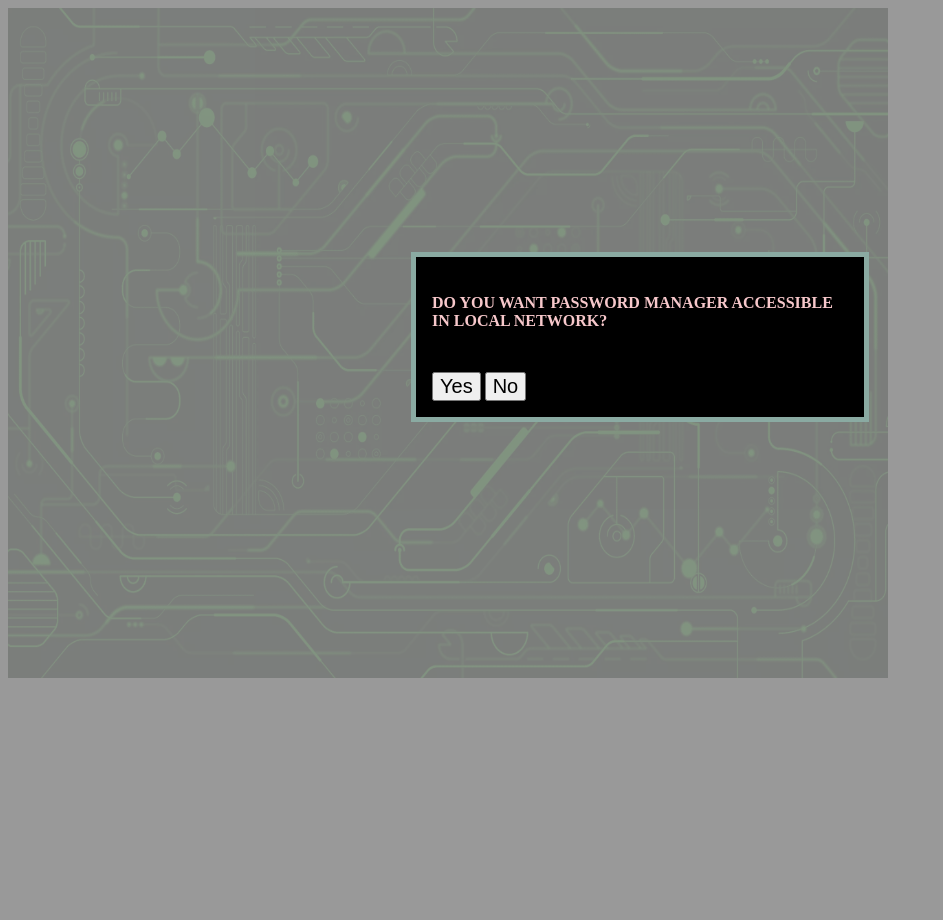
After one commit to albiemer/Hybrid-Password-Manager, a Flask app: template templates/netconfirm.html in a window 1280 px wide. The commit adds this page. Shown: the whole page, without its empty margins (0-943 px from the left). Run offline with Flask 2, Linux system fonts and the light colour scheme; the template is opened without the code that fills it, so the values that code supplies are empty; parts of the project's set-up code (start-up, migrations or seed data) failed here and were passed over.

Commit message:
Add files via upload

```diff
--- a/templates/main.html
+++ b/templates/main.html
@@ -140,7 +140,7 @@ padding: 6px 10px;
   <form method = "post">
 	<button style = "margin: 2%; font-size: 20px;" formaction="/addnew">NEW PASSWORD</button>
 	<button style = "margin: 2%; font-size: 20px; float: right;" formaction="/exitlogin">Exit</button>
-    <input type="text" id="mysearchInput" onkeyup="mysearchFunction()" placeholder="Search for names.." title="Type in a name" autofocus>COUNT PASSWORD ({{ allpasscount }})
+    <input type="text" id="mysearchInput" onkeyup="mysearchFunction()" placeholder="Search for names.." title="Type in a name" autofocus> ({{ allpasscount }})
   </form>
   <h3 style = "float: left; margin-left: 8%;">TITLE</h3>
   <h3 style = "float: left; margin-left: 13%;">USERNAME</h3>
--- /dev/null
+++ b/templates/netconfirm.html
@@ -0,0 +1,126 @@
+<!DOCTYPE html>
+<html>
+<head>
+<meta name="viewport" content="width=device-width, initial-scale=1">
+<style>
+
+/* ---------- login -------- */
+
+/* Full-width input fields */
+input[type=text], input[type=password] {
+    width: 100%;
+    padding: 12px 20px;
+    margin: 8px 0;
+    display: inline-block;
+    border: 2px solid #547c72;
+    box-sizing: border-box;
+    background-color:#d9f1fc;
+    height: 50%;
+
+}
+
+
+.login-container {
+    padding: 16px;
+    color: white;
+}
+
+
+
+/* The Modal (background) */
+.login-modal {
+
+    position: fixed; /* Stay in place */
+    z-index: 1; /* Sit on top */
+    left: 0;
+    top: 0;
+    width: 100%; /* Full width */
+    height: 100%; /* Full height */
+    overflow: auto; /* Enable scroll if needed */
+    background-color: rgb(0,0,0); /* Fallback color */
+    background-color: rgba(0,0,0,0.4); /* Black w/ opacity */
+    padding-top: 60px;
+
+
+}
+
+/* Modal Content/Box */
+.login-modal-content {
+    background-color: black;/*#2c7493;*/
+    margin: 15% auto 15% auto; /* 5% from the top, 15% from the bottom and centered */
+    border: 5px solid #8aaaa2;
+    width: 35%; /* Could be more or less, depending on screen size */
+
+    /*border-radius: 0% 10% 10% 10%;*/
+
+}
+
+
+
+@keyframes animatezoom {
+    from {transform: scale(0)}
+    to {transform: scale(1)}
+}
+
+.note{
+
+color: #f7c8cb;
+
+}
+
+/* Change styles for span and cancel button on extra small screens */
+
+
+</style>
+</head>
+<body>
+
+<div id="id01" class="login-modal">
+
+  <form class="login-modal-content animate" action="/netconfirmlocalyes" method = "post">
+
+    <div class="login-container">
+
+	<h4 class = "note">DO YOU WANT PASSWORD MANAGER ACCESSIBLE IN LOCAL NETWORK?</h4>
+      <button style = "margin-top: 5%; font-size: 20px" value = "yes" name = "y_es">Yes</button>
+      <button style = "margin-top: 5%; font-size: 20px" value = "no" formaction="/netconfirmlocalno" name = "n_o">No</button>
+
+    </div>
+
+  </form>
+</div>
+
+<button id="myBtnlogout" accesskey="o" onclick = "windowClose();" hidden>close</button>
+
+<img src="/static/bg.webp" alt="Mountain View" style = "height:670px; width: 880px; margin: auto; opacity: 0.2;">
+
+<script>
+// Get the modal
+var modal = document.getElementById('id01');
+
+// When the user clicks anywhere outside of the modal, close it
+//window.onclick = function(event) {
+  //  if (event.target == modal) {
+    //    modal.style.display = "none";
+    //}
+//}
+
+//exit
+
+function windowClose() {
+
+window.close();
+
+}
+
+// altback disable
+
+window.location.hash="no-back-button";
+window.location.hash="Again-No-back-button";//again because google chrome don't insert first hash into history
+window.onhashchange=function(){window.location.hash="no-back-button";}
+
+
+</script>
+
+</body>
+</html>
--- a/templates/pwordview.html
+++ b/templates/pwordview.html
@@ -190,7 +190,7 @@ textarea{
 
       <br><label for="uname"><b>URL</b></label>
       <br><input class = "login-input-username" type="text" name="u_rl" value = "{{ singlepass[5] }}" >
-      <a href = "https://{{ singlepass[5] }}" target="_blank">Goto URL</a>
+      <a href = "{{ singlepass[5] }}" target="_blank">Goto URL</a>
       <br><br><label for="uname"><b>NOTES</b></label>
       <br><textarea class = "notetxtarea" name="n_otes" >{{ singlepass[6] }}</textarea>
 
```
